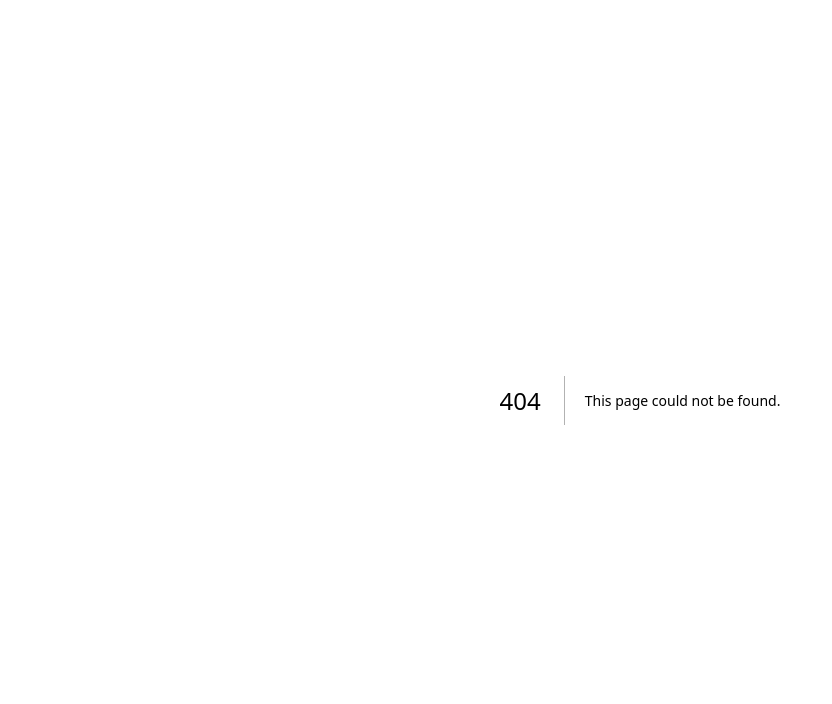
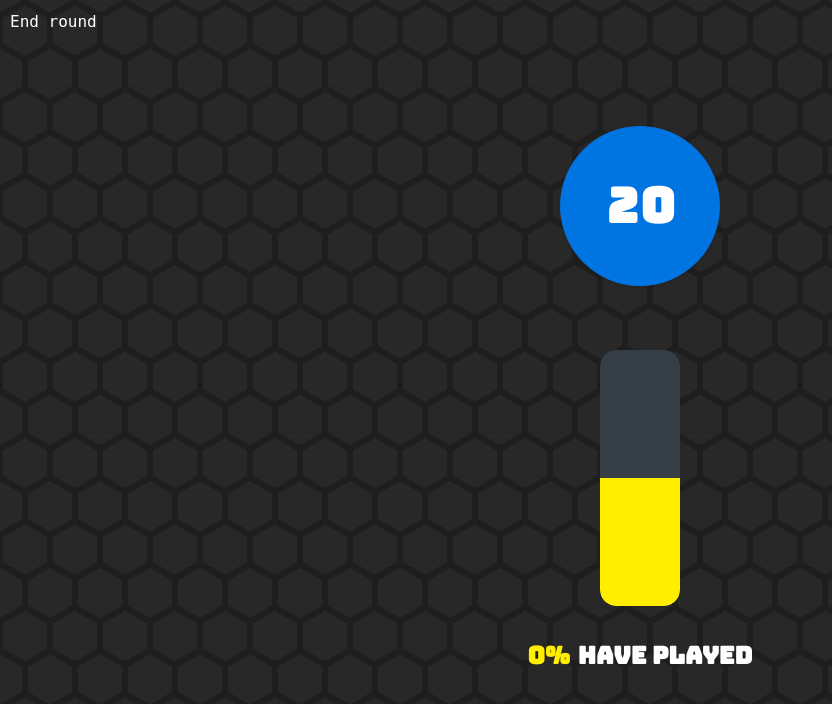
Before and after one commit to Olaelve5/coingame, a Next.js app in the folder app/: page /testing in a window 1280 px wide. Before the commit this address had no page. Shown: the top 704 px of the page, without its empty margins (0-832 px from the left). Built offline with nearby package versions, Linux system fonts and the light colour scheme.

Commit message:
feat: :sparkles: Refactor PlayerPercentage component and integrate it into HostGame; enhance Timer with animation support and add TestAnimations page for testing purposes

```diff
--- /dev/null
+++ b/app/src/app/testing/page.tsx
@@ -0,0 +1,11 @@
+"use client";
+
+import TestAnimations from "@/components/host/game/TestAnimations";
+
+export default function TestingPage() {
+  return (
+    <div>
+      <TestAnimations />
+    </div>
+  );
+}
--- /dev/null
+++ b/app/src/components/host/game/PlayerPercentage.tsx
@@ -0,0 +1,61 @@
+import { useConnectionStore } from "@/store/connectionStore";
+import { useEffect, useState } from "react";
+import { motion } from "framer-motion";
+import styles from "../styles/PlayerPercentage.module.css";
+
+interface PlayerPercentage {
+  testingSignal?: boolean;
+}
+
+const PlayerPercentage = ({testingSignal}: PlayerPercentage) => {
+  const { game } = useConnectionStore();
+  const [percentage, setPercentage] = useState(0);
+
+  useEffect(() => {
+    if (game) {
+      const totalPlayersAlive = game.players.filter(
+        (player) => !player.eliminated
+      ).length;
+      const playedPlayer = game.players.filter(
+        (player) => player.playedInRound
+      ).length;
+      setPercentage((playedPlayer / totalPlayersAlive) * 100);
+    }
+  }, [game]);
+
+  // if (!game) return null;
+
+  const formattedPercentage = Math.round(percentage);
+
+  return (
+    <motion.div
+      initial={{ scale: 0.5, opacity: 0 }}
+      animate={{ scale: 1, opacity: 1 }}
+      transition={{
+        delay: 0.6,
+        duration: 0.5,
+        type: "spring",
+        bounce: 0.4,
+      }}>
+      <div className={styles.container}>
+        <div className={styles.barContainer}>
+          <motion.div
+            className={styles.bar}
+            initial={{ height: 0 }}
+            animate={{ height: `${50 + formattedPercentage}%` }}
+            transition={{
+              duration: 0.5,
+              type: "spring",
+              bounce: 0.35,
+            }}></motion.div>
+        </div>
+        <div className={styles.textContainer}>
+          <h2 className={styles.percentageText}>{formattedPercentage}%</h2>
+          <h2 className={styles.text}>have played</h2>
+        </div>
+      </div>
+    </motion.div>
+  );
+};
+
+export default PlayerPercentage;
--- /dev/null
+++ b/app/src/components/host/game/TestAnimations.tsx
@@ -0,0 +1,25 @@
+import Timer from "./Timer";
+import PlayerPercentage from "./PlayerPercentage";
+import RoundTitle from "./RoundTitle";
+import { useState } from "react";
+import styles from "../styles/HostGame.module.css";
+
+export default function TestAnimations() {
+  const [timerRunning, setTimerRunning] = useState(false);
+  const [testingSignal, setTestingSignal] = useState(false);
+
+  return (
+    <div className={styles.container}>
+      <RoundTitle handleRoundStart={() => console.log("Round started")} />
+      <Timer timerRunning={timerRunning} testingSignal={testingSignal} />
+      <PlayerPercentage />
+      <button
+        style={{ position: "absolute", top: "10px", left: "10px" }}
+        onClick={() => {
+          setTestingSignal(!testingSignal);
+        }}>
+        End round
+      </button>
+    </div>
+  );
+}
--- a/app/src/components/host/game/Timer.tsx
+++ b/app/src/components/host/game/Timer.tsx
@@ -1,21 +1,26 @@
 import { useState, useEffect } from "react";
 import styles from "../styles/Timer.module.css";
-import { useConnectionStore } from "@/store/connectionStore";
 import AnimatedDigit from "@/components/universal/AnimateDigit";
+import { motion } from "framer-motion";
+import { useTimerAnimations } from "@/utils/animations/timerAnimations";
 
 interface TimerProps {
-  initialTime?: number; // Initial time in seconds, default 60
-  onTimeUp?: () => void; // Callback when timer reaches zero
-  timerRunning: boolean; // Optional prop to control the timer state
+  initialTime?: number;
+  onTimeUp?: () => void;
+  timerRunning: boolean;
+  testingSignal?: boolean;
 }
 
 export default function Timer({
   initialTime = 20,
   onTimeUp,
   timerRunning = false,
+  testingSignal = false,
 }: TimerProps) {
   const [timeRemaining, setTimeRemaining] = useState(initialTime);
   const [startTime, setStartTime] = useState(0);
+  const { scope, playAppearAnimation, playBaloonPopAnimation } =
+    useTimerAnimations();
 
   // Handle the countdown logic with decisecond precision
   useEffect(() => {
@@ -31,9 +36,9 @@ export default function Timer({
 
         if (newTimeRemaining <= 0) {
           clearInterval(interval);
-          if (onTimeUp) onTimeUp(); // Uncomment if you want to call onTimeUp when time is up
+          //if (onTimeUp) onTimeUp(); // Call the onTimeUp function if provided
         }
-      }, 100); // Update every 100ms (decisecond)
+      }, 100);
     }
 
     return () => clearInterval(interval);
@@ -46,6 +51,17 @@ export default function Timer({
     }
   }, [timerRunning, initialTime]);
 
+  // Play the appear animation when the timer is mounted
+  useEffect(() => {
+    playAppearAnimation();
+  }, []);
+
+  useEffect(() => {
+    if (testingSignal) {
+      playBaloonPopAnimation();
+    }
+  }, [testingSignal]);
+
   // Format the time as minutes:seconds (M:SS)
   const formatTime = (time: number) => {
     const seconds = Math.floor(time % 60);
@@ -55,6 +71,7 @@ export default function Timer({
   const timeString = formatTime(timeRemaining);
 
   return (
+    <motion.div ref={scope} style={{ scale: 0.5, opacity: 0 }}>
       <div className={styles.container}>
         <div className={styles.timer}>
           <div className={styles.timerText}>
@@ -64,5 +81,6 @@ export default function Timer({
           </div>
         </div>
       </div>
+    </motion.div>
   );
 }
--- a/app/src/components/host/styles/PlayerPercentage.module.css
+++ b/app/src/components/host/styles/PlayerPercentage.module.css
@@ -12,15 +12,15 @@
   border-radius: 1rem;
   overflow: hidden;
   -webkit-mask-image: -webkit-radial-gradient(white, black);
-  background-color: var(--secondary-accent);
+  background-color:rgb(54, 62, 69);
+  position: relative;
 }
 
 .bar {
   width: 100%;
-  background-color: rgb(58, 61, 65);
-  border-radius: 1rem 1rem 0 0;
-  position: relative;
-  buttom: 0;
+  background-color: var(--secondary-accent);
+  position: absolute;
+  bottom: 0;
 }
 
 .textContainer {
--- /dev/null
+++ b/app/src/utils/animations/timerAnimations.ts
@@ -0,0 +1,51 @@
+import { useAnimate } from "framer-motion";
+
+export const useTimerAnimations = () => {
+  const [scope, animate] = useAnimate();
+
+  const playAppearAnimation = () => {
+    animate(scope.current, { scale: 0.5, opacity: 0 }, { duration: 0 });
+    animate(
+      scope.current,
+      { scale: 1, opacity: 1 },
+      { delay: 0.3, duration: 0.5, type: "spring", bounce: 0.4 }
+    );
+  };
+
+  const playBaloonPopAnimation = async () => {
+    const startMagnitude = 0.2;
+    const endMagnitude = 1.2;
+    const numberOfCycles = 10;
+    const xKeyframes = [0];
+
+    for (let i = 0; i < numberOfCycles; i++) {
+      const progress = numberOfCycles > 1 ? i / (numberOfCycles - 1) : 1;
+      const currentCycleMagnitude =
+        startMagnitude + (endMagnitude - startMagnitude) * progress;
+
+      xKeyframes.push(-currentCycleMagnitude);
+      xKeyframes.push(currentCycleMagnitude);
+    }
+    xKeyframes.push(0);
+
+    await animate(
+      scope.current,
+      {
+        scale: 1.12,
+        x: xKeyframes,
+      },
+      {
+        duration: 0.75,
+      }
+    );
+
+    // Second part of the animation: scale down
+    await animate(scope.current, { scale: 0 }, { duration: 0.12 });
+  };
+
+  return {
+    scope,
+    playAppearAnimation,
+    playBaloonPopAnimation,
+  };
+};
```
Also changed, not shown: app/src/components/host/PlayerPercentage.tsx (deleted, +0 -47 lines), app/src/components/host/game/HostGame.tsx (+3 -24 lines), 1 other file (tests, documents, lock files or other folders). Lines whose indentation alone changed are shown as unchanged.
